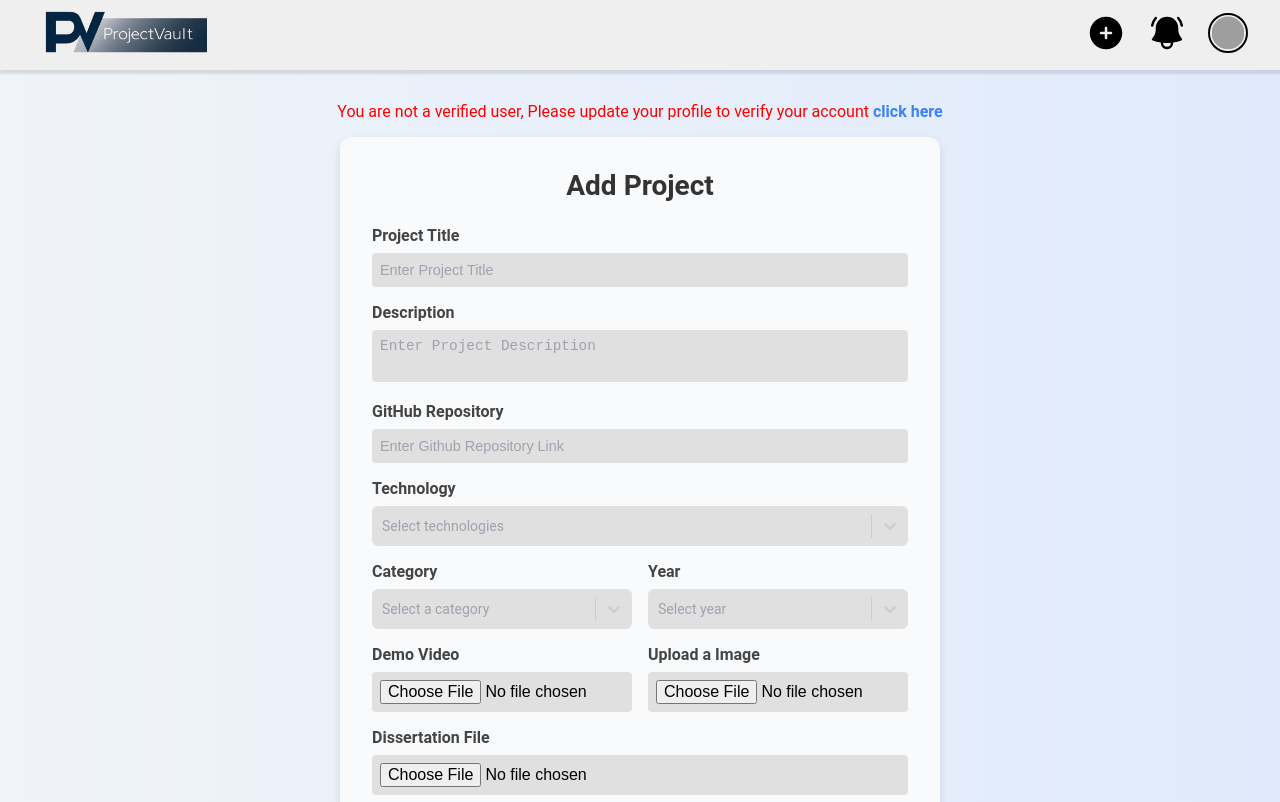
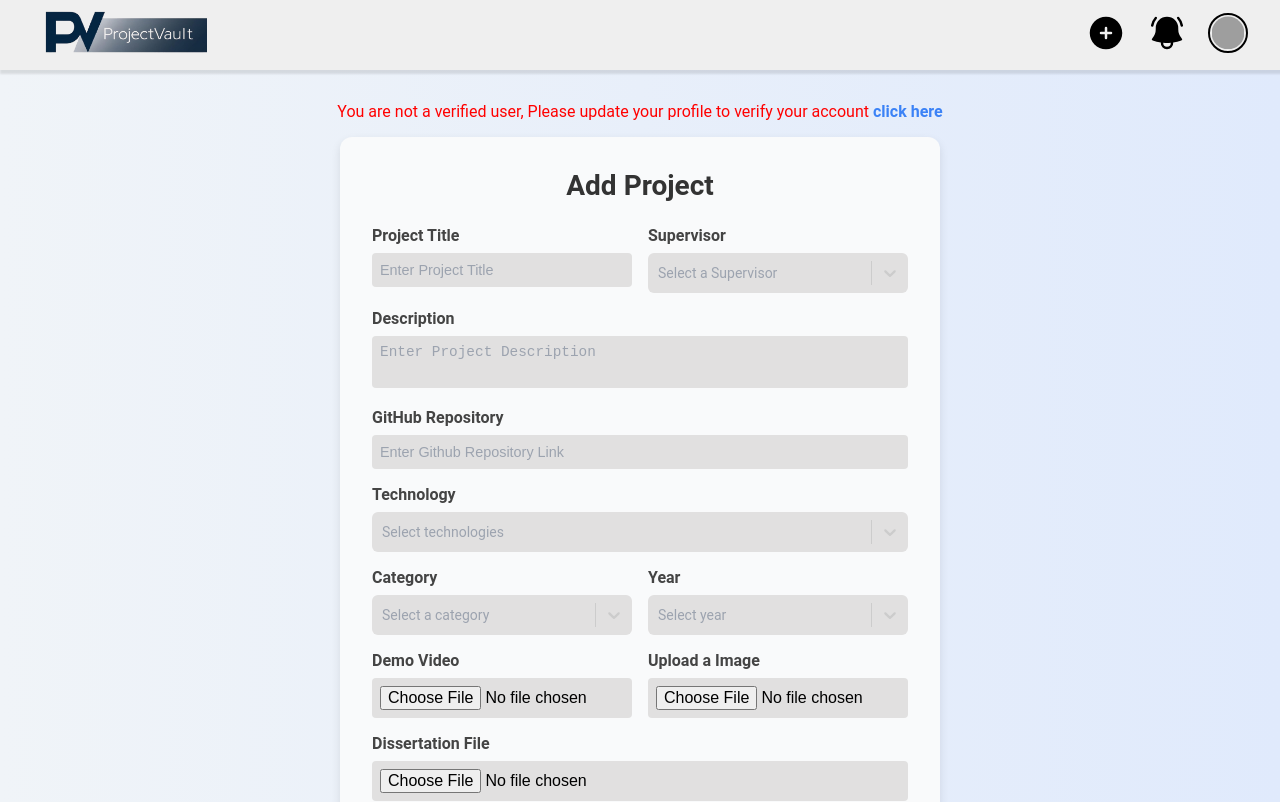
Before and after one commit to ismaeelkhaleel/ProjectVault, a React (Create React App) app in the folder frontend/: page /project_submit_form in a window 1280 px wide. Shown: the top 802 px of the page. Built offline with nearby package versions, Linux system fonts and the light colour scheme; no server answers; sample sign-in values are in the browser's storage; what chartjs-plugin-datalabels would draw is missing.

Commit message:
completed

```diff
--- /dev/null
+++ b/frontend/src/data/supervisors.js
@@ -0,0 +1,18 @@
+const supervisor = [
+    {value:"Prof. Arman Rasool Faridi",label:"Prof. Arman Rasool Faridi"},
+    {value:"Prof. Mohammad Ubaidullah Bokhari",label:"Prof. Mohammad Ubaidullah Bokhari"},
+    {value:"Prof. Aasim Zafar",label:"Prof. Aasim Zafar"},
+    {value:"Prof. Tamanna Siddiqui",label:"Prof. Tamanna Siddiqui"},
+    {value:"Prof. Suhel Mustajab",label:"Prof. Suhel Mustajab"},
+    {value:"Prof. Swaleha Zubair",label:"Prof. Swaleha Zubair"},
+    {value:"Ms. Priti Bala",label:"Ms. Priti Bala"},
+    {value:"Mr. Shahid Masood",label:"Mr. Shahid Masood"},
+    {value:"Dr. Shafiqul Abidin",label:"Dr. Shafiqul Abidin"},
+    {value:"Dr. Asif Irshad Khan",label:"Dr. Asif Irshad Khan"},
+    {value:"Dr. Sehba Masood",label:"Dr. Sehba Masood"},
+    {value:"Dr. Faisal Anwer",label:"Dr. Faisal Anwer"},
+    {value:"Dr. Mohammad Sajid",label:"Dr. Mohammad Sajid"},
+    {value:"Dr. Mohammad Nadeem",label:"Dr. Mohammad Nadeem"},
+]
+
+export default supervisor;
--- a/frontend/src/pages/Project/Project_Add/index.js
+++ b/frontend/src/pages/Project/Project_Add/index.js
@@ -5,6 +5,7 @@ import styles from "./Style.module.css";
 import categoryOptions from "../../../data/categories";
 import technologyOptions from "../../../data/technologies";
 import yearOptions from "../../../data/years";
+import supervisorOtpions from "../../../data/supervisors";
 import Select from "react-select";
 import { getUserProfile } from "../../../config/redux/action/authAction";
 import { useNavigate } from "react-router-dom";
@@ -31,7 +32,7 @@ const ProjectForm = () => {
 
   const dispatch = useDispatch();
   const userId = localStorage.getItem("userId");
-  const { isLoading, isError, uploadSuccess,message } = useSelector(
+  const { isLoading, isError, uploadSuccess, message } = useSelector(
     (state) => state.project
   );
 
@@ -66,6 +67,8 @@ const ProjectForm = () => {
   const validate = () => {
     const errors = {};
     if (!formData.title.trim()) errors.title = "Project title is required";
+    if (!formData.supervisor.trim())
+      errors.supervisor = "Supervisor is required";
     if (!formData.description.trim())
       errors.description = "Description is required";
     if (!formData.githubRepo.trim())
@@ -93,6 +96,7 @@ const ProjectForm = () => {
     const formDataToSubmit = new FormData();
     formDataToSubmit.append("userId", userId);
     formDataToSubmit.append("title", formData.title);
+    formDataToSubmit.append("supervisor", formData.supervisor);
     formDataToSubmit.append("description", formData.description);
     formDataToSubmit.append("githubRepo", formData.githubRepo);
     formDataToSubmit.append("category", formData.category);
@@ -168,6 +172,7 @@ const ProjectForm = () => {
       <div className={styles.container}>
         <h2 className={styles.heading}>Add Project</h2>
         <form onSubmit={handleSubmit}>
+          <div className={styles.row}>
             <div className={styles.formGroup}>
               <label htmlFor="title" className={styles.label}>
                 Project Title
@@ -185,7 +190,27 @@ const ProjectForm = () => {
                 <p className={styles.error}>{validationErrors.title}</p>
               )}
             </div>
-
+            <div className={styles.formGroup}>
+              <label className={styles.label}>Supervisor</label>
+              <Select
+                styles={customSelectStyles}
+                options={supervisorOtpions}
+                value={supervisorOtpions.find(
+                  (opt) => opt.value === formData.supervisor
+                )}
+                onChange={(selected) =>
+                  setFormData((prev) => ({
+                    ...prev,
+                    supervisor: selected.value,
+                  }))
+                }
+                placeholder="Select a Supervisor"
+              />
+              {validationErrors.supervisor && (
+                <p className={styles.error}>{validationErrors.supervisor}</p>
+              )}
+            </div>
+          </div>
           <div className={styles.formGroup}>
             <label htmlFor="description" className={styles.label}>
               Description
@@ -310,8 +335,8 @@ const ProjectForm = () => {
                 className={styles.fileInput}
                 onChange={handleFileChange}
               />
-              {validationErrors.desertation && (
-                <p className={styles.error}>{validationErrors.desertation}</p>
+              {validationErrors.image && (
+                <p className={styles.error}>{validationErrors.image}</p>
               )}
             </div>
           </div>
--- a/frontend/src/pages/Project/Project_Detail/index.js
+++ b/frontend/src/pages/Project/Project_Detail/index.js
@@ -92,6 +92,14 @@ function Project() {
               </span>
             </p>
           </div>
+          <div style={{ marginTop: "1rem" }}>
+            <p>
+              Under the supervison of{" "}
+              <span style={{ fontWeight: "bolder" }}>
+                {projectState?.projectDetails?.supervisor || "N/A"}
+              </span>
+            </p>
+          </div>
           {isAdmin && (
             <div style={{ marginTop: "1rem" }}>
               <span
--- a/frontend/src/pages/Project/See_All_Projects/index.js
+++ b/frontend/src/pages/Project/See_All_Projects/index.js
@@ -9,6 +9,7 @@ import styles from "./Style.module.css";
 import categories from "../../../data/categories";
 import technologies from "../../../data/technologies";
 import years from "../../../data/years";
+import supervisors from "../../../data/supervisors";
 import Image from "../../../assest/images/default.png";
 
 const ProjectsPage = () => {
@@ -25,6 +26,7 @@ const ProjectsPage = () => {
   const [selectedYear, setSelectedYear] = useState("");
   const [selectedTech, setSelectedTech] = useState("");
   const [selectedCategory, setSelectedCategory] = useState("");
+  const [selectedSupervisor, setSelectedSupervisor] = useState("");
 
   useEffect(() => {
     if (userId) {
@@ -62,7 +64,17 @@ const ProjectsPage = () => {
       ? project.category?.toLowerCase() === selectedCategory.toLowerCase()
       : true;
 
-    return matchesSearch && matchesYear && matchesTech && matchesCategory;
+    const matchesSupervisor = selectedSupervisor
+      ? project.supervisor?.toLowerCase() === selectedSupervisor.toLowerCase()
+      : true;
+
+    return (
+      matchesSearch &&
+      matchesYear &&
+      matchesTech &&
+      matchesCategory &&
+      matchesSupervisor
+    );
   });
   return (
     <div className={styles.pageWrapper}>
@@ -88,6 +100,18 @@ const ProjectsPage = () => {
           {years.map((year) => (
             <option key={year.value} value={year.value}>
               {year.label}
+            </option>
+          ))}
+        </select>
+        <select
+          value={selectedSupervisor}
+          onChange={(e) => setSelectedSupervisor(e.target.value)}
+          className={styles.filterSelect}
+        >
+          <option value="">All Supervisors</option>
+          {supervisors.map((supervisor) => (
+            <option key={supervisor.value} value={supervisor.value}>
+              {supervisor.label}
             </option>
           ))}
         </select>
```
Also changed, not shown: 2 other files (tests, documents, lock files or other folders). Lines whose indentation alone changed are shown as unchanged.
